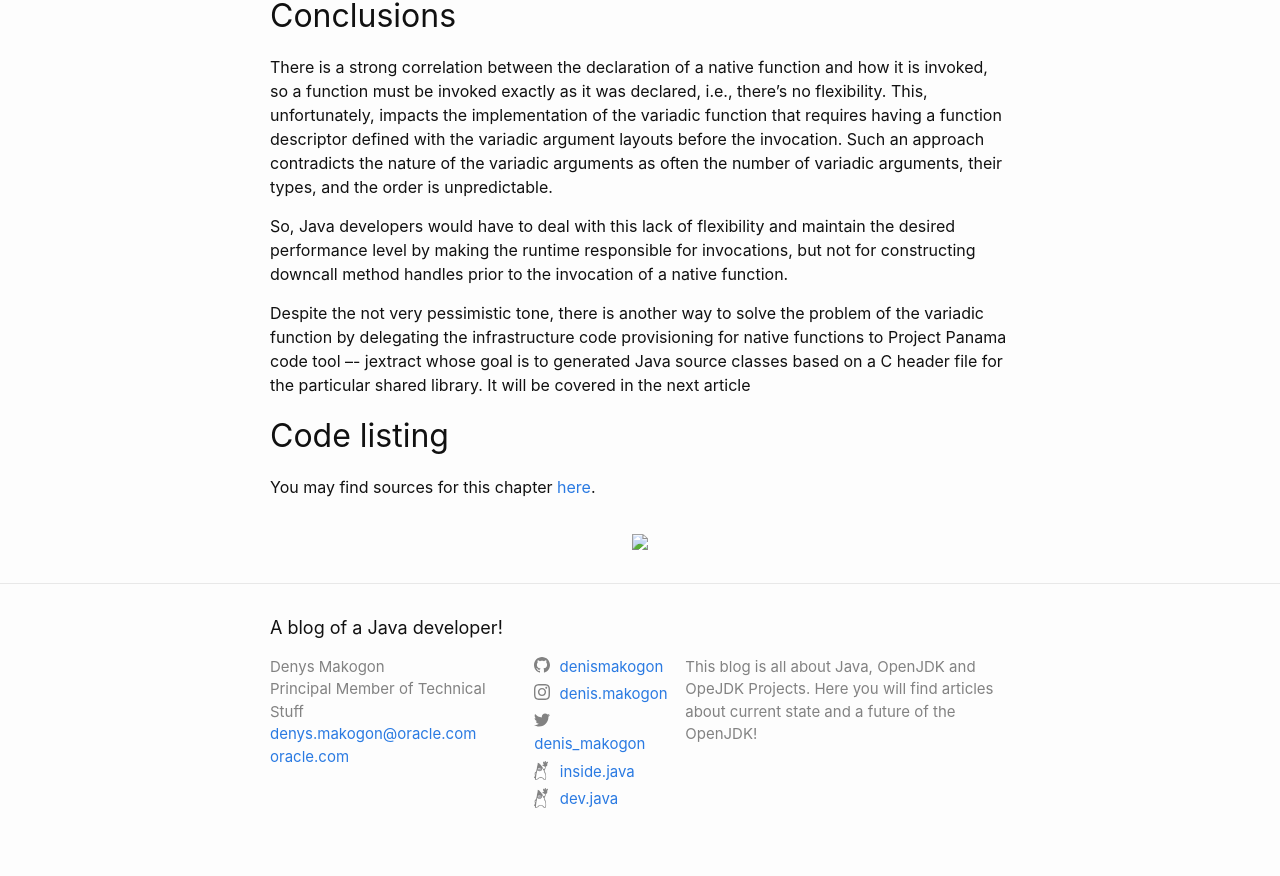
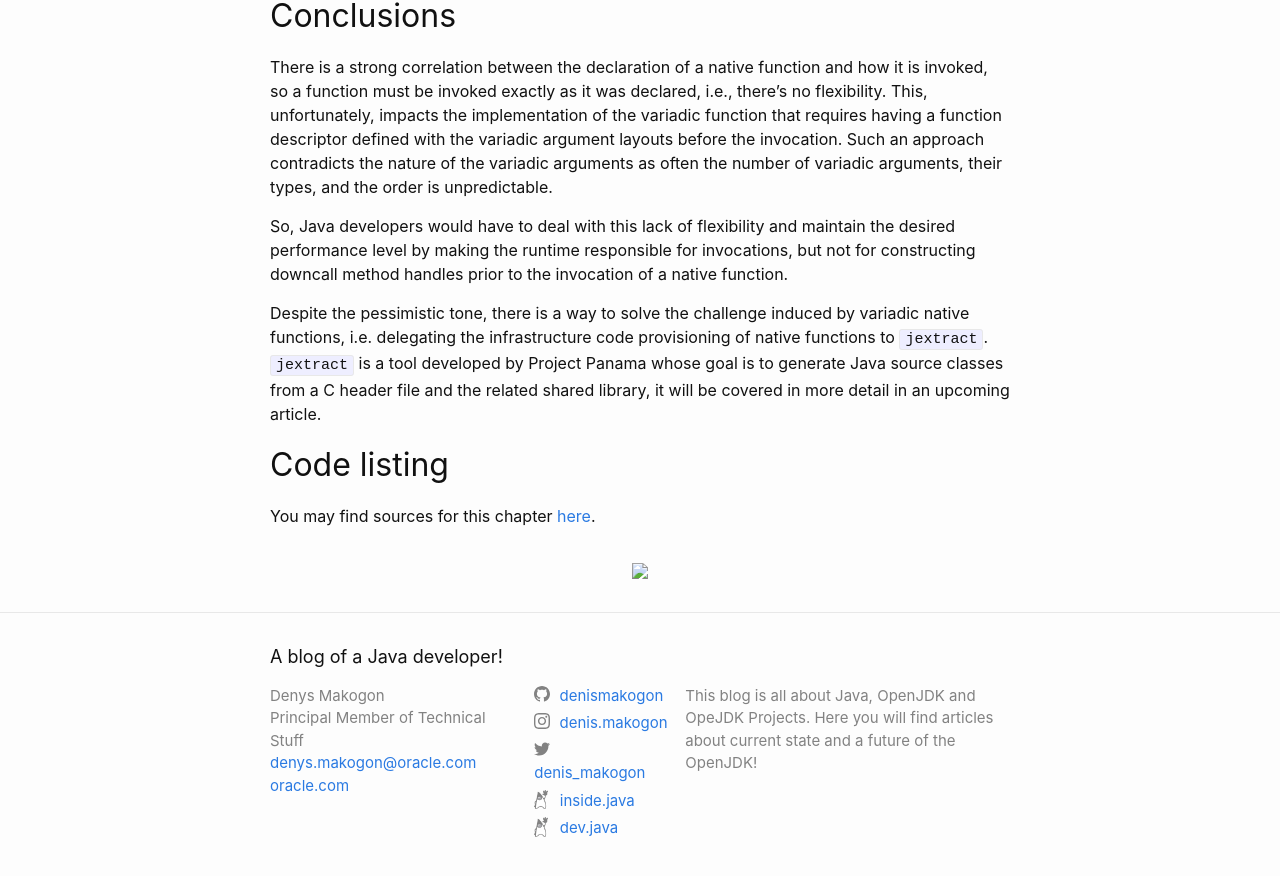
Before and after one commit to denismakogon/denismakogon.github.io, a Jekyll site: the page built from _posts/2022-06-27--introduction-to-project-panama-part-2-simplified-variadic-functions.markdown, in a window 1280 px wide and 900 px high, scrolled down 6781 px. Shown: the top 876 px of the window. Built offline with Jekyll 4.4.1, drawn with Linux system fonts in a browser that asks for light colours.

Commit message:
final review

```diff
--- a/_posts/2022-06-27--introduction-to-project-panama-part-2-simplified-variadic-functions.markdown
+++ b/_posts/2022-06-27--introduction-to-project-panama-part-2-simplified-variadic-functions.markdown
@@ -250,8 +250,8 @@ Such an approach contradicts the nature of the variadic arguments as often the n
 So, Java developers would have to deal with this lack of flexibility and maintain the desired performance level
 by making the runtime responsible for invocations, but not for constructing downcall method handles prior to the invocation of a native function.
 
-Despite the not very pessimistic tone, there is another way to solve the problem of the variadic function by delegating the infrastructure code provisioning for native functions to Project Panama code tool –- jextract
-whose goal is to generated Java source classes based on a C header file for the particular shared library. It will be covered in the next article
+Despite the pessimistic tone, there is a way to solve the challenge induced by variadic native functions, i.e. delegating the infrastructure code provisioning of native functions to `jextract`.
+`jextract` is a tool developed by Project Panama whose goal is to generate Java source classes from a C header file and the related shared library, it will be covered in more detail in an upcoming article.
 
 ## Code listing
 
```
